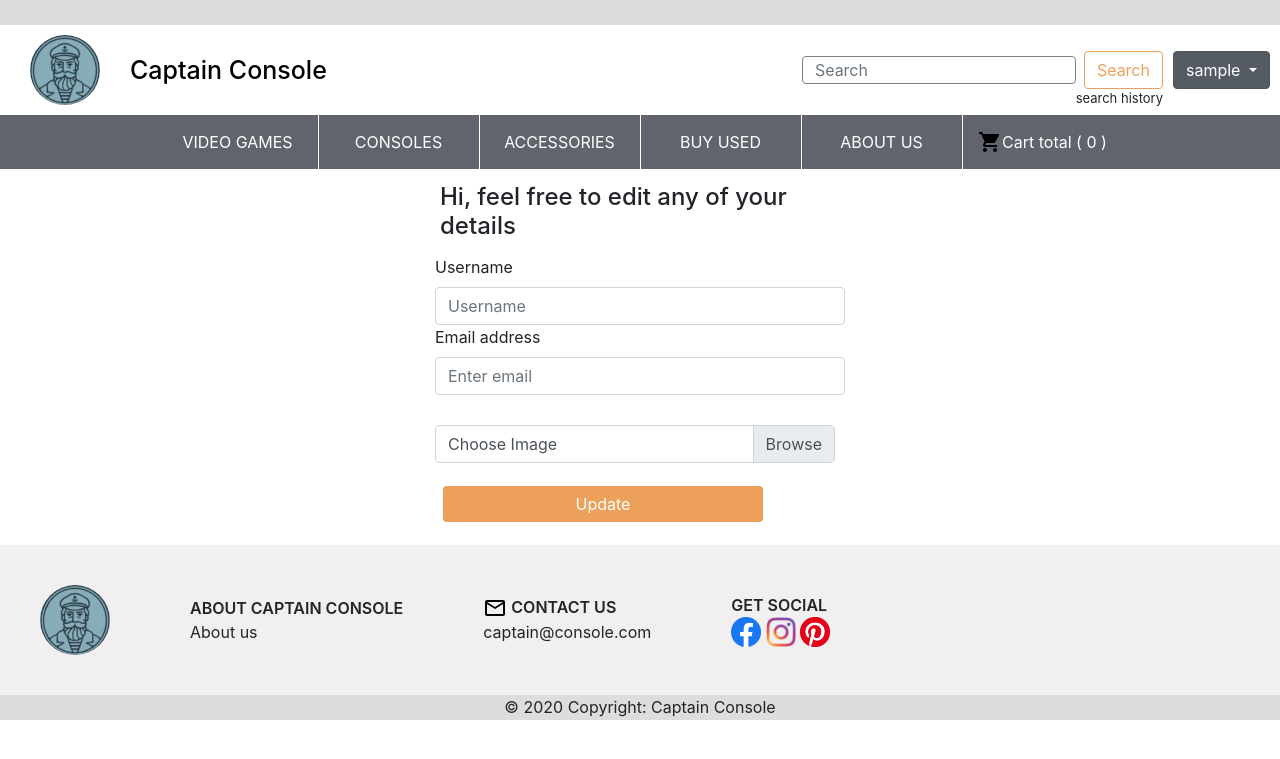
After one commit to gummigun/captainconsole-git, a Django app: page /profiles/my-account in a window 1280 px wide. The commit adds this page. Shown: the top 759 px of the page. Run offline with Django 3.2, Linux system fonts and the light colour scheme; the visitor is signed in with stand-in values (Sample User, id 1); some libraries are stand-ins or nearby versions.

Commit message:
added my account page

```diff
--- a/src/profiles/urls.py
+++ b/src/profiles/urls.py
@@ -5,6 +5,7 @@ urlpatterns = [
     # Home page url pattern
     path('profiles/<int:id>', views.get_profile_by_id, name="profile_details"),
     path('register', views.register ,name="register"),
+    path('my-account', views.my_account, name="my_account"),
     path('login', include('django.contrib.auth.urls')),
     path('', include('django.contrib.auth.urls')),
 ]
--- a/src/profiles/views.py
+++ b/src/profiles/views.py
@@ -18,6 +18,13 @@ def take_login(request):
         return render(request, '')
     else:
         get_object_or_404(Profiles, pk=id)
+
+
+def my_account(request):
+    if request.user.is_authenticated:
+        return render(request, 'profiles/my_account.html')
+    else:
+        return redirect("/profiles/login")
 
 
 def take_logout(request):
--- /dev/null
+++ b/src/static/css/my_account.css
@@ -0,0 +1,13 @@
+.MyAccount {
+  max-width: 400px;
+  margin: auto;
+}
+
+.MyAccount__title {
+  margin: 14px 0;
+}
+
+.MyAccount__fileInput {
+  margin-top: 30px;
+  margin-bottom: 20px;
+}
--- a/src/static/css/product_details.css
+++ b/src/static/css/product_details.css
@@ -46,9 +46,18 @@
   color: #61646D;
 }
 
+.Product__DescriptionText {
+  max-height: 500px;
+  overflow-y: auto;
+}
+
 .Product__Price {
   font-weight: 600;
   color: #61646D;
+}
+
+.ProductDetails_carousel {
+  max-width: 400px;
 }
 
 .ProductDetails__carouselImg {
--- a/src/static/js/products.js
+++ b/src/static/js/products.js
@@ -1,5 +1,9 @@
-var products = {'data': []};
-var products_filtered = {'data': []};
+var products = {
+    'data': []
+};
+var products_filtered = {
+    'data': []
+};
 
 
 function map_data() {
@@ -21,15 +25,14 @@ function map_data() {
 }
 
 function get_data(searchText) {
-    $.ajax( {
+    $.ajax({
         url: '/products/?query=' + searchText,
         type: 'GET',
-        success: function(resp) {
-            console.log('data', resp.data)
+        success: function (resp) {
             products_filtered['data'] = resp.data
             map_data()
         },
-        error: function(xhr, status, error) {
+        error: function (xhr, status, error) {
             console.error(error);
             return {}
         }
@@ -37,15 +40,14 @@ function get_data(searchText) {
 }
 
 function filter_data(items, filter_type) {
-    $.ajax( {
+    $.ajax({
         url: '/products/all/?filter=' + items + '&filterby=' + filter_type,
         type: 'GET',
-        success: function(resp) {
-            console.log('data', resp.data)
+        success: function (resp) {
             products_filtered['data'] = resp.data
             map_data()
         },
-        error: function(xhr, status, error) {
+        error: function (xhr, status, error) {
             console.error(error);
             return {}
         }
@@ -53,119 +55,104 @@ function filter_data(items, filter_type) {
 }
 
 function order_data(items) {
-    $.ajax( {
+    $.ajax({
         url: '/products/all/?order=' + items,
         type: 'GET',
-        success: function(resp) {
-            console.log('data', resp.data)
+        success: function (resp) {
             products_filtered['data'] = resp.data
             map_data()
         },
-        error: function(xhr, status, error) {
+        error: function (xhr, status, error) {
             console.error(error);
             return {}
         }
     });
 }
 
-$(document).ready( function() {
-    console.log( "ready!" );
-
-    $('#search-btn').on('click', function(e) {
-        console.log('Button pressed');
+$(document).ready(function () {
+    $('#search-btn').on('click', function (e) {
         var pathname = window.location.pathname;
         var searchText = $('#search-box').val();
 
         e.preventDefault();
 
-        if( pathname.includes('products')) {
+        if (pathname.includes('products')) {
             get_data(searchText)
 
         } else {
-            window.location.href = '/products/all/?search='+searchText;
+            window.location.href = '/products/all/?search=' + searchText;
         }
     });
-    $("#video-games").click(function(e){
-        console.log('Video games pressed');
+    $("#video-games").click(function (e) {
         var pathname = window.location.pathname;
-        if( pathname.includes('video_games')) {
+        if (pathname.includes('video_games')) {
             e.preventDefault();
         }
     });
-    $("#consoles").click(function(e){
-        console.log('Consoles pressed');
+    $("#consoles").click(function (e) {
         var pathname = window.location.pathname;
-        if( pathname.includes('consoles')) {
+        if (pathname.includes('consoles')) {
             e.preventDefault();
         }
 
     });
-    $("#accessories").click(function(e){
-        console.log('Accessories pressed');
+    $("#accessories").click(function (e) {
         var pathname = window.location.pathname;
-        if( pathname.includes('accessories')) {
+        if (pathname.includes('accessories')) {
             e.preventDefault();
         }
     });
-    $("#used").click(function(e){
-        console.log('Used pressed');
+    $("#used").click(function (e) {
         var pathname = window.location.pathname;
-        if( pathname.includes('used')) {
+        if (pathname.includes('used')) {
             e.preventDefault();
         }
 
     });
-    $('.Orderby_button').click(function() {
+    $('.Orderby_button').click(function () {
         let val = $(this).attr("value");
         var pathname = window.location.pathname;
-        if( pathname.includes('products')) {
+        if (pathname.includes('products')) {
             order_data(val)
         }
     });
 });
 
 $(window).on('load', function () {
-    console.log('loaded')
     // get_data('')
-    if( window.location.pathname.includes('video_games')) {
+    if (window.location.pathname.includes('video_games')) {
         $('#pc-video-games').prop('checked', true);
-    }
-    else if( window.location.pathname.includes('consoles')) {
+    } else if (window.location.pathname.includes('consoles')) {
         $('#pc-consoles').prop('checked', true);
-    }
-    else if( window.location.pathname.includes('accessories')) {
+    } else if (window.location.pathname.includes('accessories')) {
         $('#pc-accessories').prop('checked', true);
-    }
-    else if( window.location.pathname.includes('used')) {
+    } else if (window.location.pathname.includes('used')) {
         $('#cond-used').prop('checked', true);
     }
 });
 
-$('#byConsole').on('click', function() {
-    $("#byConsole").children('input').each(function(){
-        console.log('Console pressed');
+$('#byConsole').on('click', function () {
+    $("#byConsole").children('input').each(function () {
         let $this = $(this);
-        if($this.is(":checked")) {
+        if ($this.is(":checked")) {
             filter_data($this.attr("value"), 'console')
         }
     });
 });
 
-$('#byCategory').on('click', function() {
-    $("#byCategory").children('input').each(function(){
-        console.log('Category pressed');
+$('#byCategory').on('click', function () {
+    $("#byCategory").children('input').each(function () {
         let $this = $(this);
-        if($this.is(":checked")) {
+        if ($this.is(":checked")) {
             filter_data($this.attr("value"), 'category')
         }
     });
 });
 
-$('#byCondition').on('click', function() {
-    $("#byCondition").children('input').each(function(){
-        console.log('Condition pressed');
+$('#byCondition').on('click', function () {
+    $("#byCondition").children('input').each(function () {
         let $this = $(this);
-        if($this.is(":checked")) {
+        if ($this.is(":checked")) {
             filter_data($this.attr("value"), 'condition')
         }
     });
--- a/src/templates/base.html
+++ b/src/templates/base.html
@@ -13,6 +13,7 @@
     <link rel="stylesheet" href="{% static 'css/product.css' %}">
     <link rel="stylesheet" href="{% static 'css/products.css' %}">
     <link rel="stylesheet" href="{% static 'css/login.css' %}">
+    <link rel="stylesheet" href="{% static 'css/my_account.css' %}">
     <link rel="stylesheet" href="{% static 'css/register.css' %}">
     <link rel="stylesheet" href="{% static 'css/product_details.css' %}">
     <link rel="stylesheet" href="{% static 'css/index.css' %}">
--- a/src/templates/header.html
+++ b/src/templates/header.html
@@ -20,8 +20,10 @@
             </a>
 
             <div class="dropdown-menu" aria-labelledby="dropdownMenuLink">
+              <a class="dropdown-item" href="/profiles/my-account">My Account</a>
               <a class="dropdown-item" href="/logout">Logout</a>
             </div>
+
           </div>
 
         </div>
--- a/src/templates/index.html
+++ b/src/templates/index.html
@@ -14,7 +14,10 @@
         </div>
         <div class="TextButton__wrapper">
             <h2>You can still buy a game boy..</h2>
-            <button class="ShopNow__button">Shop now</button>
+
+            <form action="/products/consoles" method="get">
+                <button class="ShopNow__button">Shop now</button>
+             </form>
         </div>
     </div>
 </div>
--- /dev/null
+++ b/src/templates/profiles/my_account.html
@@ -0,0 +1,43 @@
+{% extends 'base.html' %}
+<!-- Required syntax to let django know to use the content below to extend base.html' -->
+{% load crispy_forms_tags %}
+{% block content %}
+<div class="MyAccount">
+
+
+
+
+  <h4 class="MyAccount__title">Hi, feel free to edit any of your details</h4>
+
+
+  <form class="MyAccount__form needs-validation" novalidate>
+
+    <div class="form-row">
+      <label for="validationTooltip01">Username</label>
+      <input type="text" class="form-control" id="validationTooltip01" placeholder="Username" value="" required>
+      <div class="valid-tooltip">
+        Looks good!
+      </div>
+    </div>
+    <div class="form-row">
+      <label for="exampleInputEmail1">Email address</label>
+      <input type="email" class="form-control" id="exampleInputEmail1" aria-describedby="emailHelp"
+        placeholder="Enter email">
+
+    </div>
+
+
+    <div class=" MyAccount__fileInput form-row  custom-file">
+      <input type="file" class="custom-file-input" id="customFile">
+      <label class="custom-file-label" for="customFile">Choose Image</label>
+    </div>
+
+    <button class="Cart__button btn btn-primary" type="submit">Update</button>
+  </form>
+
+
+
+
+
+</div>
+{% endblock %}
```
Also changed, not shown: src/static/js/search.js (+9 -13 lines).
